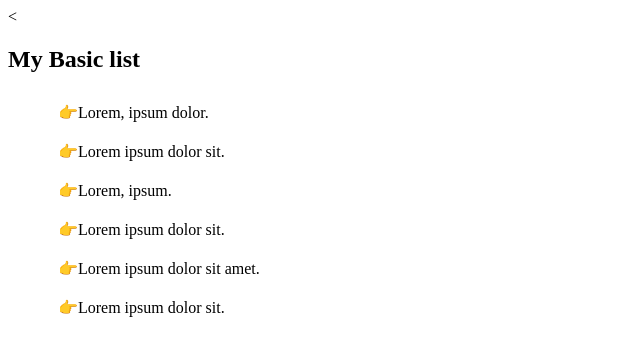
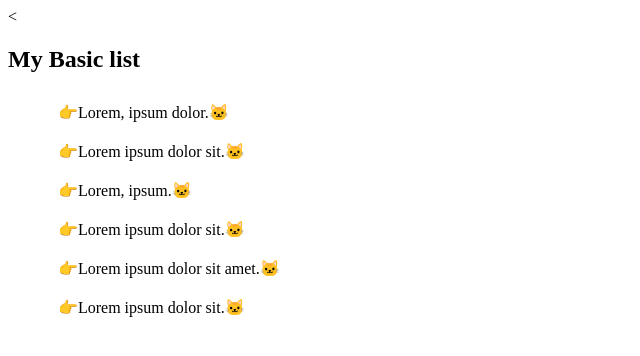
Before and after one commit to patilsantosha/myProfile, a plain HTML site: page basiclist.html in a window 1280 px wide. Shown: the whole page, without its empty margins (0-640 px from the left). Drawn offline with Linux system fonts and the light colour scheme.

Commit message:
css properties
css properties

```diff
--- a/basiclist.html
+++ b/basiclist.html
@@ -29,6 +29,9 @@
         li{
             padding: 10px;
         }
+        li::after{
+            content: "🐱";
+        }
     </style>
 </head>
 <body>
```
Also changed, not shown: hello.html (+1 -1 lines).
